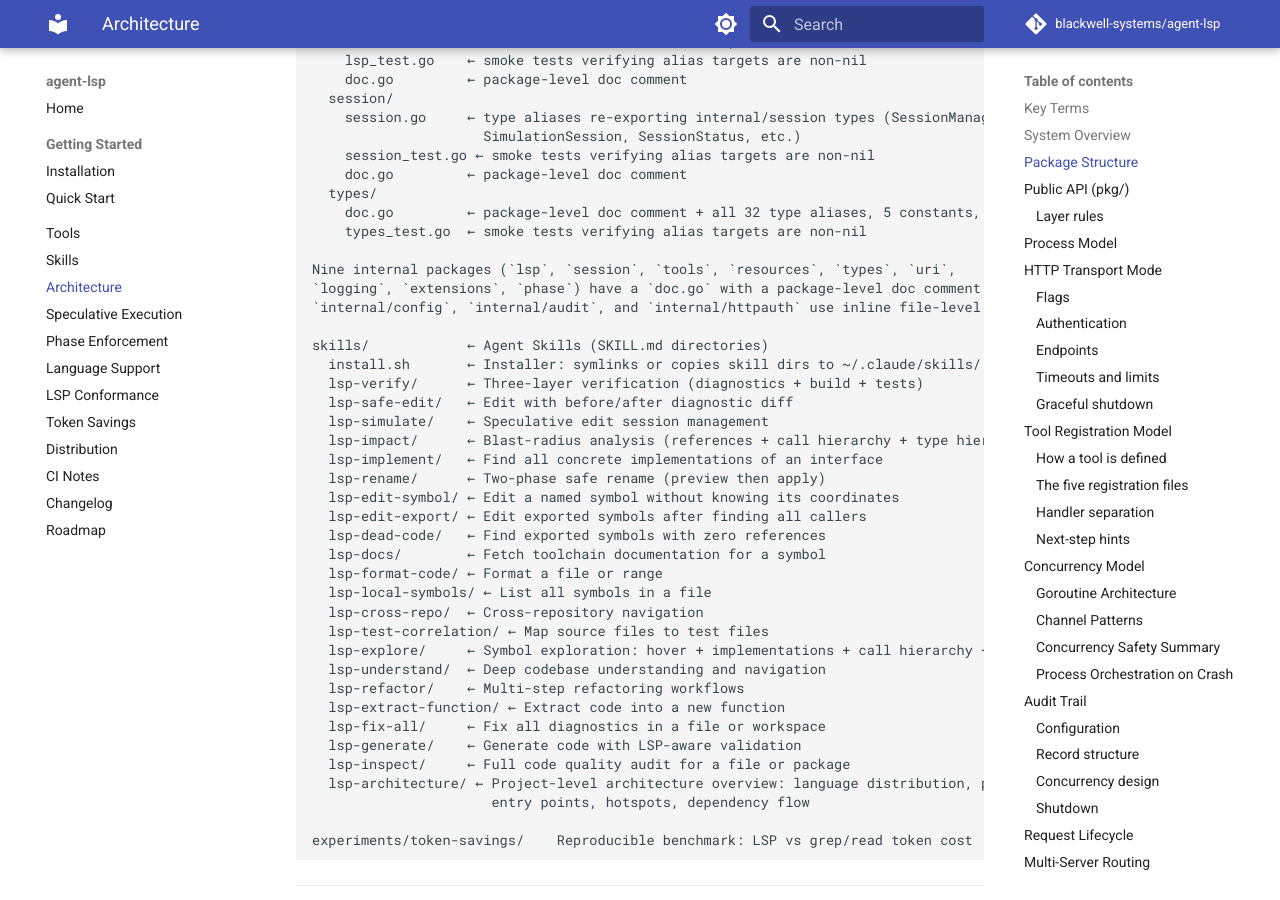
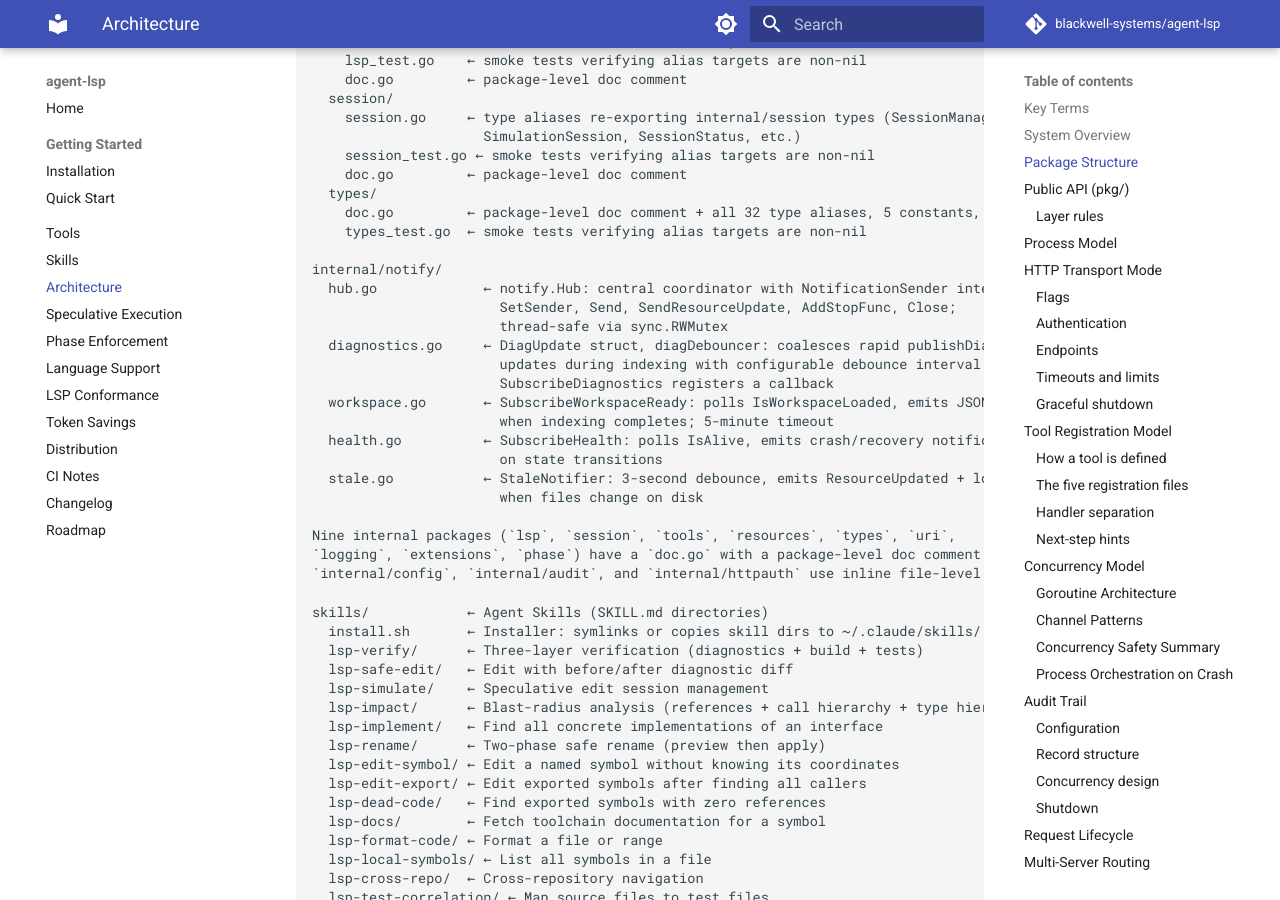
Before and after one commit to blackwell-systems/agent-lsp, an MkDocs documentation site: the page built from docs/architecture.md, in a window 1280 px wide and 900 px high, scrolled down 6165 px. Built offline with MkDocs 1.6.1 and Material for MkDocs 9.7.7, drawn with Linux system fonts in a browser that asks for light colours; comment, search, counter and statistics services are not loaded.

```diff
--- a/docs/architecture.md
+++ b/docs/architecture.md
@@ -271,6 +271,20 @@ pkg/
   types/
     doc.go         ← package-level doc comment + all 32 type aliases, 5 constants, 2 constructor vars
     types_test.go  ← smoke tests verifying alias targets are non-nil
+
+internal/notify/
+  hub.go             ← notify.Hub: central coordinator with NotificationSender interface,
+                       SetSender, Send, SendResourceUpdate, AddStopFunc, Close;
+                       thread-safe via sync.RWMutex
+  diagnostics.go     ← DiagUpdate struct, diagDebouncer: coalesces rapid publishDiagnostics
+                       updates during indexing with configurable debounce interval (default 2s);
+                       SubscribeDiagnostics registers a callback
+  workspace.go       ← SubscribeWorkspaceReady: polls IsWorkspaceLoaded, emits JSON notification
+                       when indexing completes; 5-minute timeout
+  health.go          ← SubscribeHealth: polls IsAlive, emits crash/recovery notifications
+                       on state transitions
+  stale.go           ← StaleNotifier: 3-second debounce, emits ResourceUpdated + log notification
+                       when files change on disk
 
 Nine internal packages (`lsp`, `session`, `tools`, `resources`, `types`, `uri`,
 `logging`, `extensions`, `phase`) have a `doc.go` with a package-level doc comment.
```
Also changed, not shown: docs/IMPL/IMPL-proactive-notifications.yaml (+97 -0 lines).
